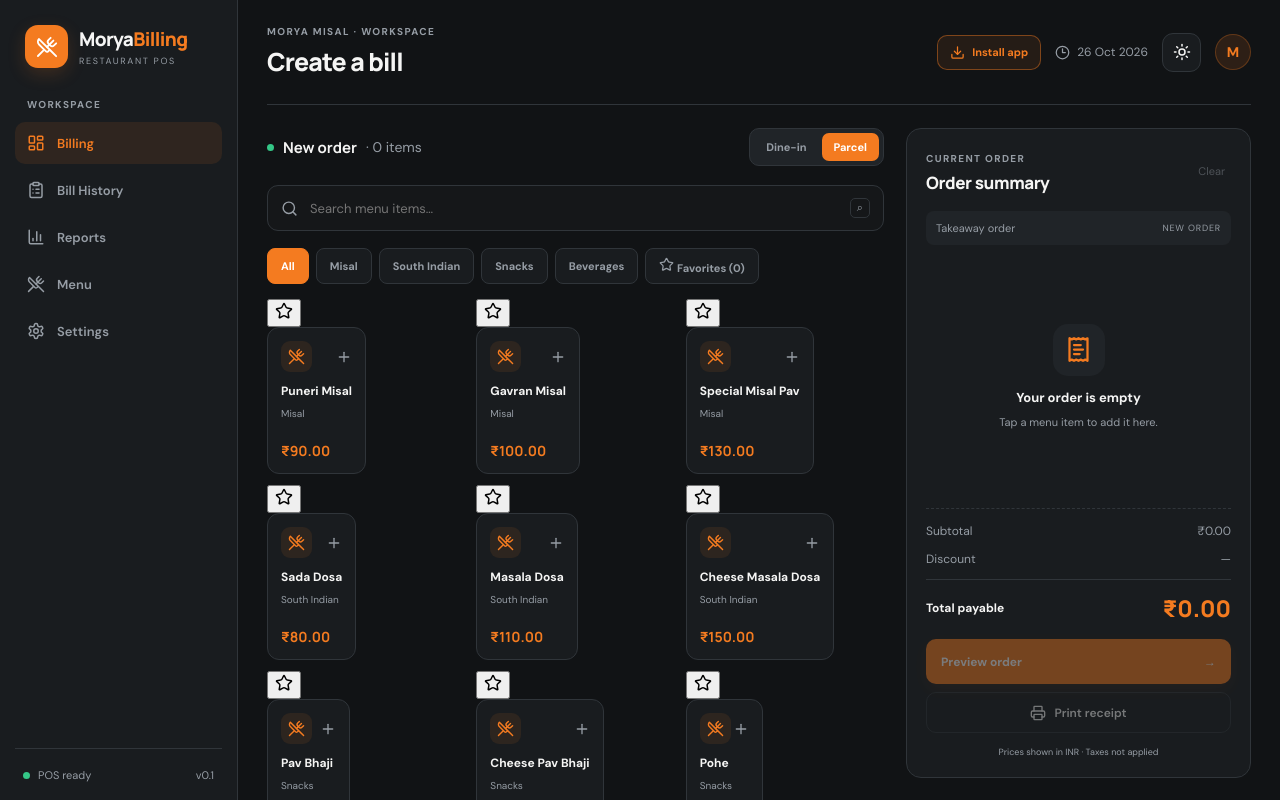
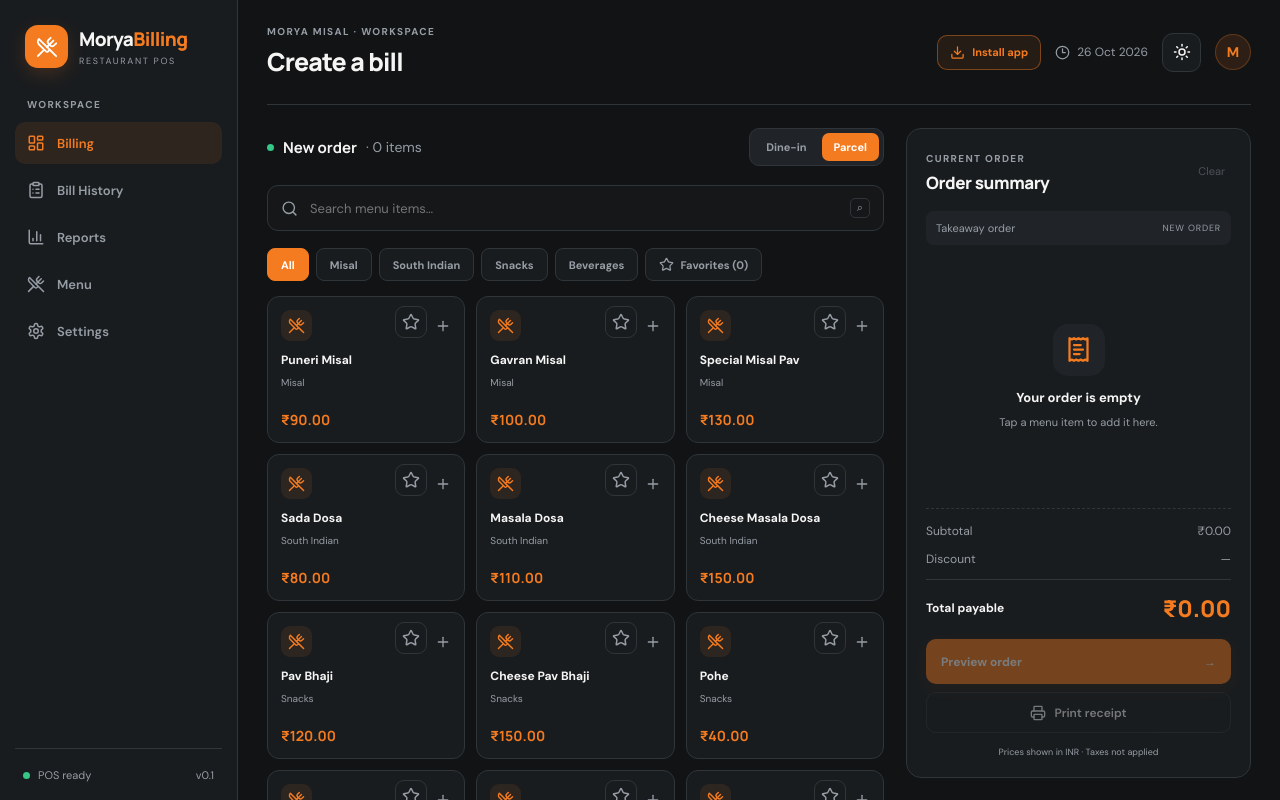
Before and after one commit to sourabh0023/MoryaBilling, a Next.js app: page / in a window 1280 px wide. Shown: the top 800 px of the page. Built offline with nearby package versions, Linux system fonts and the light colour scheme.

Commit message:
Style favorite stars and favorites filter

```diff
--- a/app/globals.css
+++ b/app/globals.css
@@ -73,3 +73,11 @@ button:disabled{opacity:.42;cursor:not-allowed}
 .logout-btn{display:inline-flex;align-items:center;gap:8px;padding:10px 14px;border:1px solid #dc6262;border-radius:10px;background:transparent;color:#dc6262;font:inherit;font-weight:700;cursor:pointer}
 .logout-btn:hover{background:rgba(220,98,98,.1)}
 @media(max-width:650px){.restaurant-settings .primary-small{width:100%}.logout-row{align-items:flex-start;gap:12px}.logout-btn{flex-shrink:0}}
+
+.menu-card-wrap{position:relative;min-width:0}
+.menu-card-wrap .menu-card{width:100%;height:100%}
+.favorite-star{position:absolute;z-index:2;top:10px;right:38px;width:32px;height:32px;display:grid;place-items:center;border:1px solid var(--line);border-radius:9px;background:var(--surface);color:var(--muted);cursor:pointer}
+.favorite-star.is-favorite,.favorite-table-star.is-favorite{color:#f5ad24}
+.favorite-star.is-favorite{background:rgba(245,173,36,.12);border-color:rgba(245,173,36,.45)}
+.favorite-category{display:inline-flex;align-items:center;gap:6px}
+.favorite-table-star{display:inline-flex;align-items:center;justify-content:center}
```
